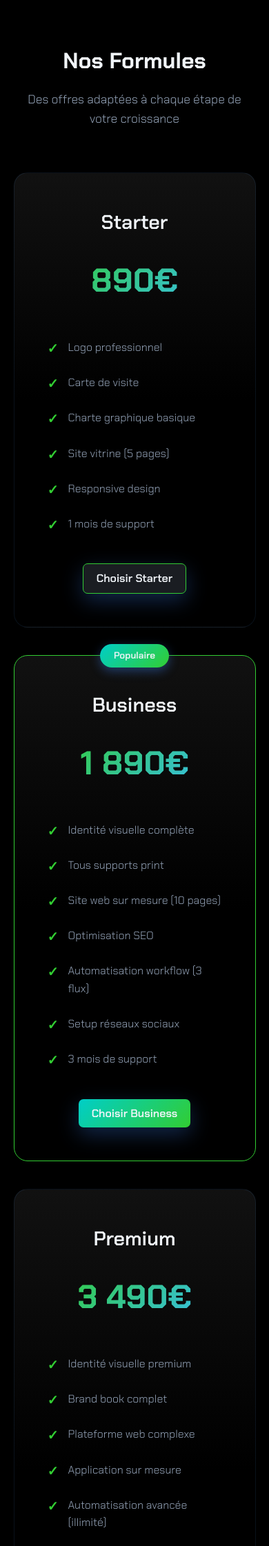
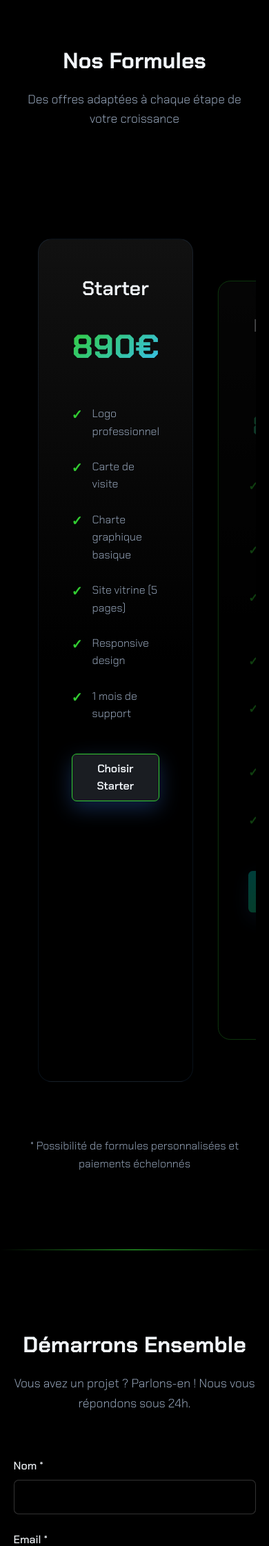
Before and after one commit to deqori/scordesigner, a PHP site: page / in a window 390 px wide. Shown: the part 3731-5973 px from the top of the page at 69% size. Run offline with PHP 8.4, Linux system fonts and the light colour scheme.

Commit message:
Ajout d'un slider mobile pour les cartes de tarifs
- Implémentation d'un slider horizontal pour mobile avec scroll-snap
- La carte centrale (Populaire) est mise en avant avec échelle et luminosité augmentées
- Les cartes inactives sont réduites et assombries pour l'effet de focus
- Aperçu de ~20% des cartes adjacentes pour indiquer le swipe
- Détection automatique de la carte active lors du scroll
- Maintien du layout côte à côte pour desktop

🤖 Generated with [Claude Code](https://claude.com/claude-code)

Co-Authored-By: Claude <noreply@anthropic.com>

```diff
--- a/components/pricing.php
+++ b/components/pricing.php
@@ -3,8 +3,9 @@
     <div class="pricing-container">
         <h2 class="section-title">Nos Formules</h2>
         <p class="section-subtitle">Des offres adaptées à chaque étape de votre croissance</p>
+        <div class="pricing-slider-wrapper">
             <div class="pricing-grid">
-            <div class="pricing-card">
+                <div class="pricing-card" data-card-index="0">
                     <h3>Starter</h3>
                     <div class="price">890€</div>
                     <ul class="features-list">
@@ -18,7 +19,7 @@
                     <a href="#contact" class="pricing-button">Choisir Starter</a>
                 </div>
 
-            <div class="pricing-card featured">
+                <div class="pricing-card featured active" data-card-index="1">
                     <span class="featured-badge">Populaire</span>
                     <h3>Business</h3>
                     <div class="price">1 890€</div>
@@ -34,7 +35,7 @@
                     <a href="#contact" class="pricing-button">Choisir Business</a>
                 </div>
 
-            <div class="pricing-card">
+                <div class="pricing-card" data-card-index="2">
                     <h3>Premium</h3>
                     <div class="price">3 490€</div>
                     <ul class="features-list">
@@ -50,6 +51,7 @@
                     <a href="#contact" class="pricing-button">Choisir Premium</a>
                 </div>
             </div>
+        </div>
         <p style="text-align: center; margin-top: 3rem; color: var(--text-gray);">
             * Possibilité de formules personnalisées et paiements échelonnés
         </p>
--- a/script.js
+++ b/script.js
@@ -93,3 +93,63 @@ style.textContent = `
     }
 `;
 document.head.appendChild(style);
+
+// Pricing cards slider functionality
+const initPricingSlider = () => {
+    const pricingGrid = document.querySelector('.pricing-grid');
+    const pricingCards = document.querySelectorAll('.pricing-card');
+
+    if (!pricingGrid || pricingCards.length === 0) return;
+
+    // Function to update active card based on scroll position
+    const updateActiveCard = () => {
+        const scrollLeft = pricingGrid.scrollLeft;
+        const cardWidth = pricingCards[0].offsetWidth;
+        const gap = parseFloat(getComputedStyle(pricingGrid).gap) || 0;
+
+        // Calculate which card is in the center
+        const centerPosition = scrollLeft + (pricingGrid.offsetWidth / 2);
+        let activeIndex = 0;
+
+        pricingCards.forEach((card, index) => {
+            const cardLeft = card.offsetLeft;
+            const cardCenter = cardLeft + (cardWidth / 2);
+
+            // Check if this card's center is closest to viewport center
+            if (Math.abs(cardCenter - centerPosition) < cardWidth / 2) {
+                activeIndex = index;
+            }
+        });
+
+        // Update active class
+        pricingCards.forEach((card, index) => {
+            if (index === activeIndex) {
+                card.classList.add('active');
+            } else {
+                card.classList.remove('active');
+            }
+        });
+    };
+
+    // Throttle scroll event for better performance
+    let scrollTimeout;
+    pricingGrid.addEventListener('scroll', () => {
+        if (scrollTimeout) {
+            clearTimeout(scrollTimeout);
+        }
+        scrollTimeout = setTimeout(updateActiveCard, 50);
+    });
+
+    // Initial update
+    updateActiveCard();
+
+    // Update on window resize
+    window.addEventListener('resize', updateActiveCard);
+};
+
+// Initialize pricing slider when DOM is loaded
+if (document.readyState === 'loading') {
+    document.addEventListener('DOMContentLoaded', initPricingSlider);
+} else {
+    initPricingSlider();
+}
--- a/styles.css
+++ b/styles.css
@@ -609,9 +609,57 @@ footer a {
         font-size: 2rem;
     }
 
-    .services-grid,
+    .services-grid {
+        grid-template-columns: 1fr;
+    }
+
+    /* Pricing Slider Mobile */
+    .pricing-slider-wrapper {
+        overflow: hidden;
+        position: relative;
+        width: 100%;
+        padding: 2rem 0;
+    }
+
     .pricing-grid {
-        grid-template-columns: 1fr;
+        display: flex;
+        gap: 1.5rem;
+        overflow-x: auto;
+        scroll-snap-type: x mandatory;
+        scroll-behavior: smooth;
+        -webkit-overflow-scrolling: touch;
+        scrollbar-width: none; /* Firefox */
+        padding: 0 10%;
+    }
+
+    .pricing-grid::-webkit-scrollbar {
+        display: none; /* Chrome, Safari, Opera */
+    }
+
+    .pricing-card {
+        flex: 0 0 80%;
+        scroll-snap-align: center;
+        transition: all 0.4s cubic-bezier(0.4, 0, 0.2, 1);
+        opacity: 0.5;
+        transform: scale(0.9);
+    }
+
+    .pricing-card.active {
+        opacity: 1;
+        transform: scale(1);
+    }
+
+    .pricing-card:not(.active) {
+        filter: brightness(0.6);
+    }
+
+    .pricing-card.featured {
+        border: 1px solid var(--primary-blue);
+    }
+
+    /* Ensure the featured badge stays visible */
+    .featured-badge {
+        z-index: 10;
     }
 }
 
```
Lines whose indentation alone changed are shown as unchanged.
